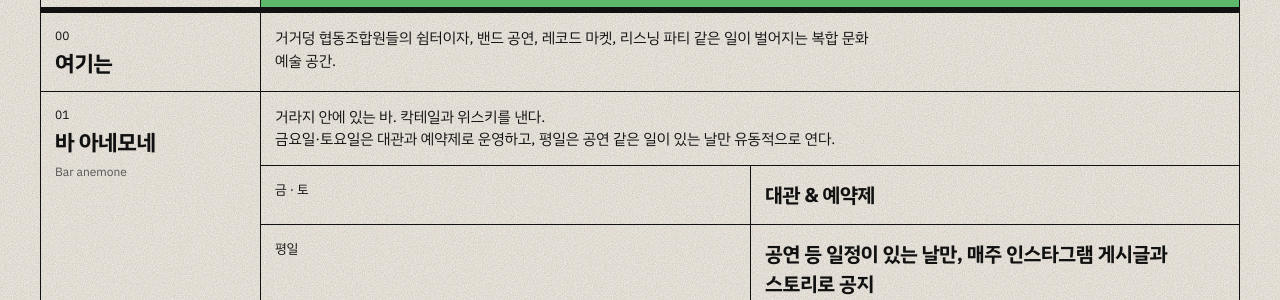
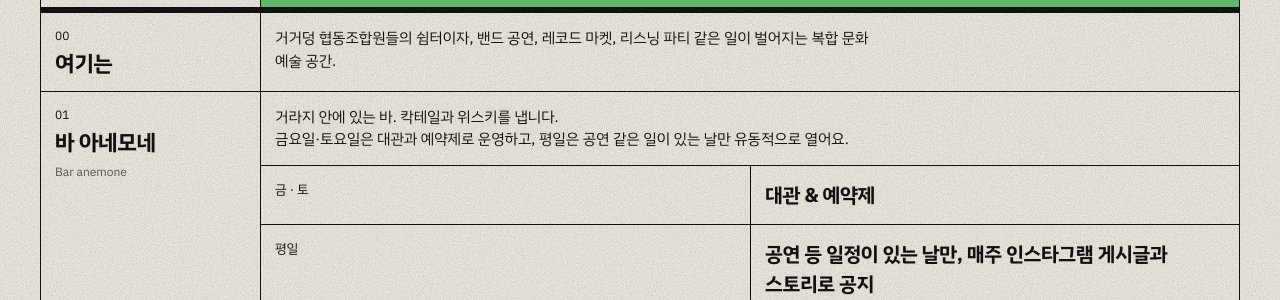
Before and after one commit to uljin/ggd, a Jekyll site: the page built from garage/index.html, in a window 1280 px wide. Shown: the part 180-480 px from the top of the page. Built offline with Jekyll 4.4.1, drawn with Linux system fonts in a browser that asks for light colours.

Commit message:
Update _data/garage.yml (via Pages CMS)

```diff
--- a/_data/garage.yml
+++ b/_data/garage.yml
@@ -6,8 +6,8 @@ spaces:
   - name: 바 아네모네
     name_en: Bar anemone
     about: |
-      거라지 안에 있는 바. 칵테일과 위스키를 낸다.
-      금요일·토요일은 대관과 예약제로 운영하고, 평일은 공연 같은 일이 있는 날만 유동적으로 연다.
+      거라지 안에 있는 바. 칵테일과 위스키를 냅니다.
+      금요일·토요일은 대관과 예약제로 운영하고, 평일은 공연 같은 일이 있는 날만 유동적으로 열어요.
     hours:
       - label: 금 · 토
         text: 대관 & 예약제
```
